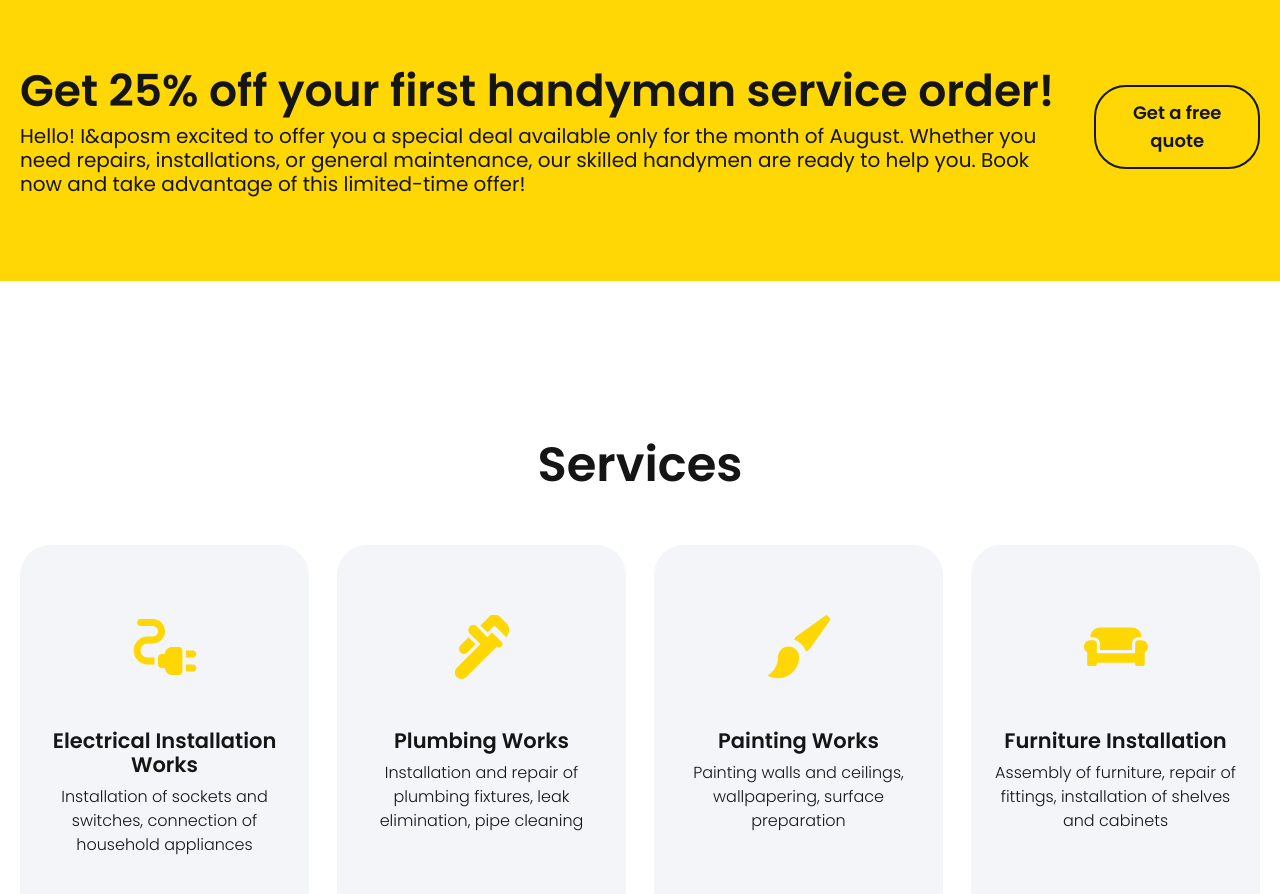
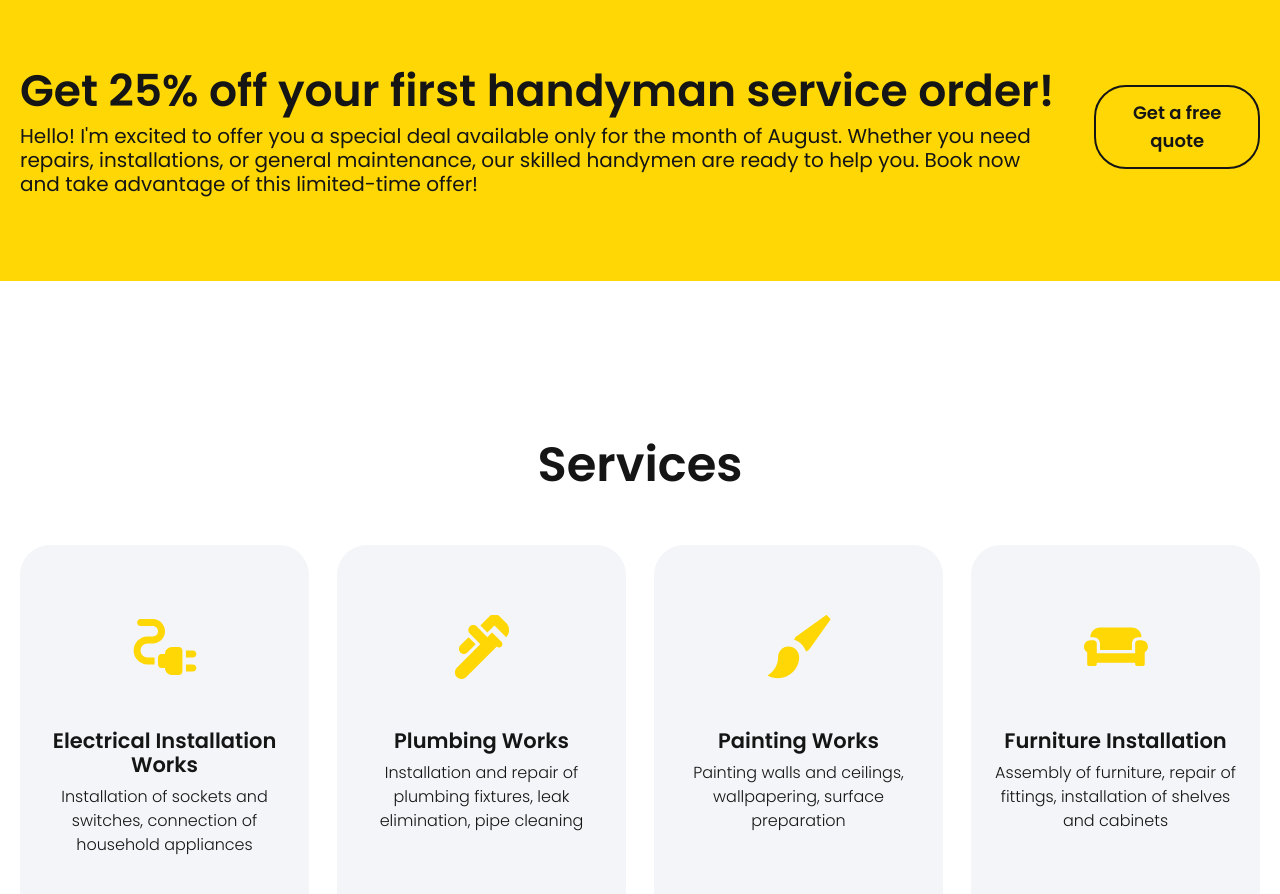
Before and after one commit to handyfriendCanada/handyfriend.ca, a Next.js app: page / in a window 1280 px wide. Shown: the part 1840-2734 px from the top of the page. Built offline with nearby package versions, Linux system fonts and the light colour scheme.

Commit message:
Update discountBlock.tsx

```diff
--- a/src/components/discountBlock.tsx
+++ b/src/components/discountBlock.tsx
@@ -11,7 +11,7 @@ const DiscountBlock = () => {
             Get 25% off your first handyman service order!
           </h4>
           <p className='max-w-[1299px] text-black text-base sm:text-[20px] font-normal'>
-            Hello! I{'&apos'}m excited to offer you a special deal available only for the month of August.
+            Hello! I&apos;m excited to offer you a special deal available only for the month of August.
             Whether you need repairs, installations, or general maintenance, our skilled handymen
             are ready to help you. Book now and take advantage of this limited-time offer!
           </p>
```
